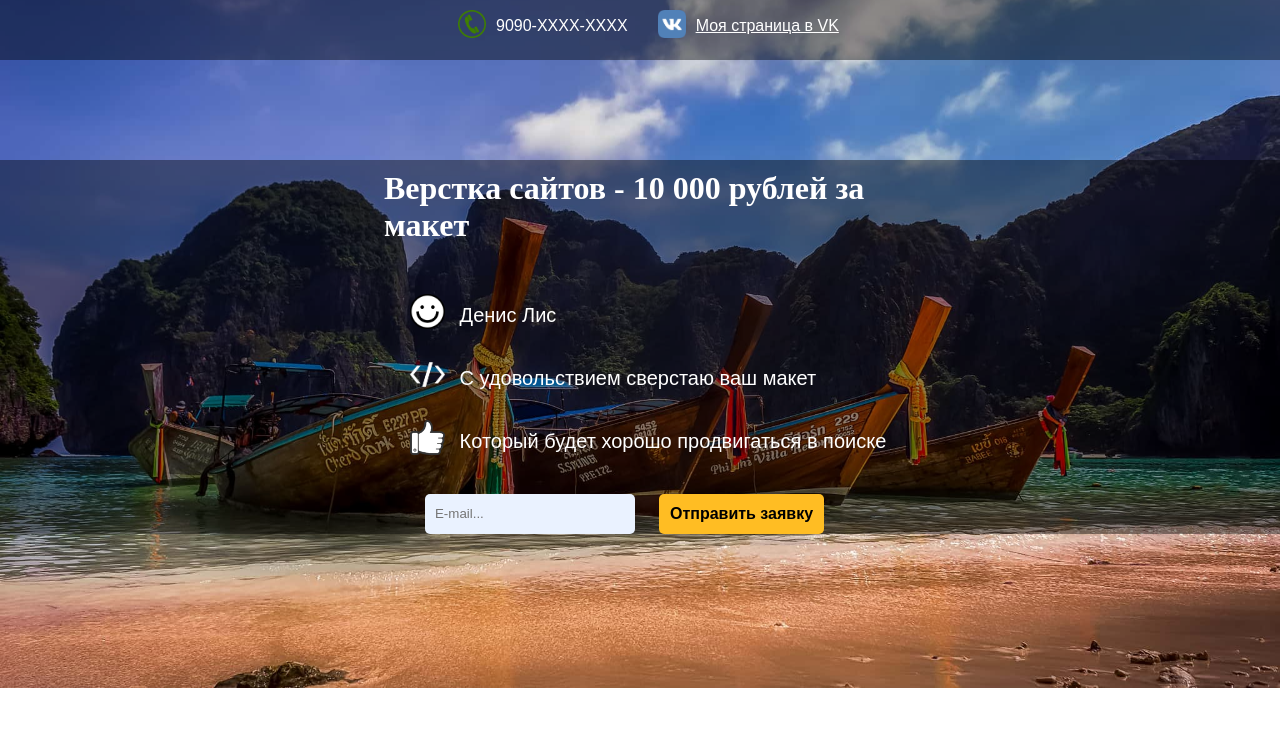
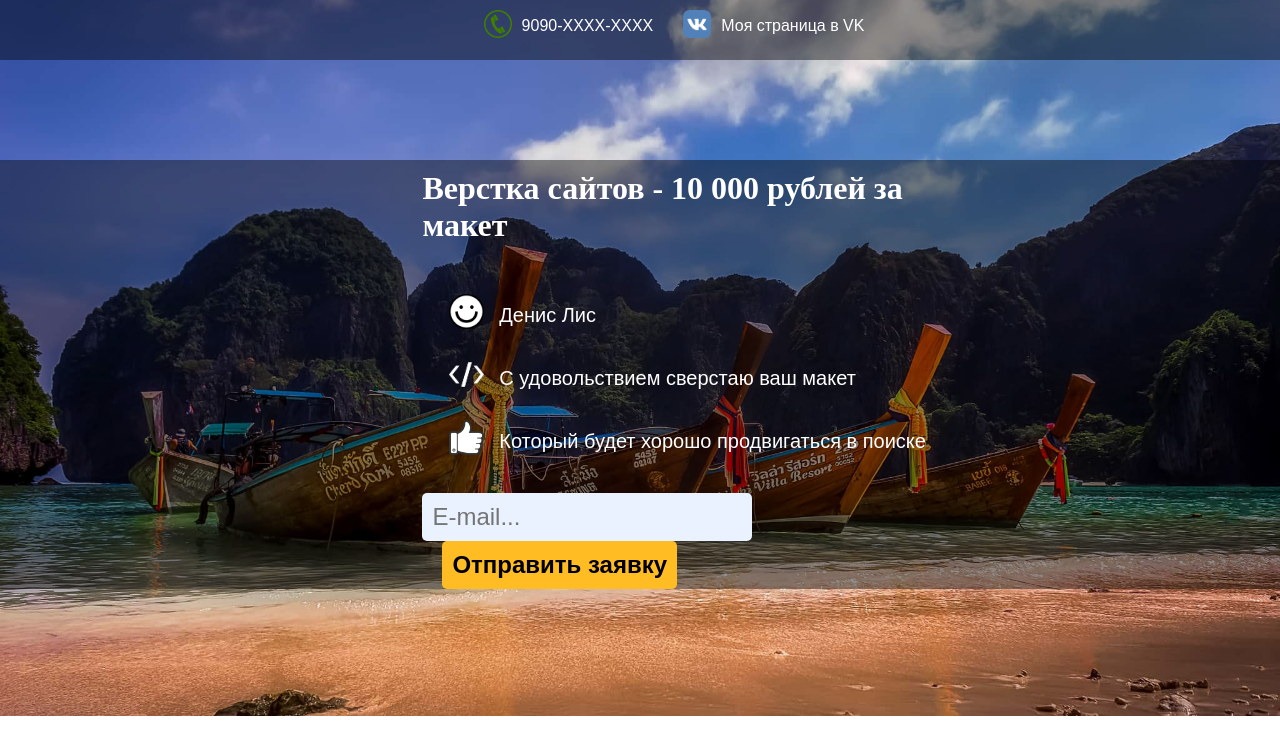
Before and after one commit to ShiroYashiro/ShiroYashiro.github.io, a PHP site: page / in a window 1280 px wide; the page is wider, and only the part inside the window is pictured. Shown: the top 755 px of that part. Run offline with PHP 8.4, Linux system fonts and the light colour scheme.

Commit message:
css init commit

```diff
--- a/css/st_HP.css
+++ b/css/st_HP.css
@@ -37,8 +37,8 @@ body {
 
 #info {
 	position: relative;
-	left: 35%;
-	/*right: 35%;*/
+	left: 37%;
+	right: 25%;
 	margin-top: 5px;
 }
 
@@ -57,6 +57,38 @@ body {
 a {
 	color: white;
 }
+#info p {
+  display: inline-block;
+  text-align: center;
+  transition: all 0.5s;
+  cursor: pointer;
+}
+
+
+#info span {
+  cursor: pointer;
+  display: inline-block;
+  position: relative;
+  transition: 0.5s;
+}
+
+#info span:after {
+  content: '\00bb';
+  position: absolute;
+  opacity: 0;
+  top: 0;
+  right: -20px;
+  transition: 0.5s;
+}
+
+#info:hover span {
+  padding-right: 15px;
+}
+
+#info:hover span:after {
+  opacity: 1;
+  right: 0;
+}
 
 		/*    CENTER-CONTENT    */
 
@@ -70,8 +102,8 @@ a {
 }
 
 #center {
-	margin-left: 30%;
-	margin-right: 30%;
+	margin-left: 33%;
+	margin-right: 25%;
 }
 
 /*    ATIKL   */
@@ -106,30 +138,84 @@ a {
 #form {
 	margin-top: 10px;
 	margin-bottom: 30px;
-	margin-left: 8%;
+	/*margin-left: 8%;*/
 }
+
+input:active, button:active, input:hover, input:focus, button:focus {
+    outline: 0;
+    outline-offset: 0;
+}
+
+input:focus, input:hover {
+	box-shadow: inset 0 12px 16px 0 rgba(0,0,0,0.35);
+}
+
+/*button:hover {
+	box-shadow: 0 12px 16px 0 rgba(0.9,0,0,0.5);
+}*/
 
 input {
 	border-radius: 5px;
 	background-color: #EAF2FF;
-	width: 200px;
-	height: 40px;
-	padding-left: 10px;
+/*	width: 200px;
+	height: 40px;*/
+	padding: 10px;
+	font: normal 150% Arial;
 	border-width: 0;
+	border: none;
 }
 
-input[type="email"]:focus {
+/*input[type="email"]:focus {
   box-shadow: inset 0 0 0 2px rgba(0,0,0,.2);
-}
+}*/
 
 button {
 	border-radius: 5px;
 	background-color: #FFBD23;
 	margin-left: 20px;
-	padding: 11px;
-	font: bold 16px Arial;
+	padding: 10px;
+	font: bold 150% Arial;
 	border-width: 0;
+<<<<<<< HEAD
 	position: relative;
 	left: 0;
 	top: 1px;
 }
+=======
+	border: none;
+	/*position: relative;*/
+}
+
+.button {
+  display: inline-block;
+  text-align: center;
+  transition: all 0.5s;
+  cursor: pointer;
+}
+
+
+.button span {
+  cursor: pointer;
+  display: inline-block;
+  position: relative;
+  transition: 0.5s;
+}
+
+.button span:after {
+  content: '\00bb';
+  position: absolute;
+  opacity: 0;
+  top: 0;
+  right: -20px;
+  transition: 0.5s;
+}
+
+.button:hover span {
+  padding-right: 15px;
+}
+
+.button:hover span:after {
+  opacity: 1;
+  right: 0;
+}
+>>>>>>> parent of 7a603e3... Revert "css init commit"
--- a/index.html
+++ b/index.html
@@ -15,7 +15,7 @@
 			<p id="number_phone">9090-XXXX-XXXX</p>
 			<img src="img/vk.png" width="28" height="28">
 			<p><a href="https://vk.com/lis_tsuki" target="_blanck">
-			Моя страница в VK</a></p>
+			<span>Моя страница в VK</span></a></p>
 		</div>
 	</div>
 
@@ -36,7 +36,9 @@
 			</div>
 			<div id="form">
 				<input type="email" name="email" placeholder="E-mail...">
-				<button type="submit">Отправить заявку</button>
+				<button class="button" type="submit" onClick="alert('Вы отправили заявку!')">
+					<span>Отправить заявку </span>
+				</button>
 			</div>
 		</div>
 	</div>
```
